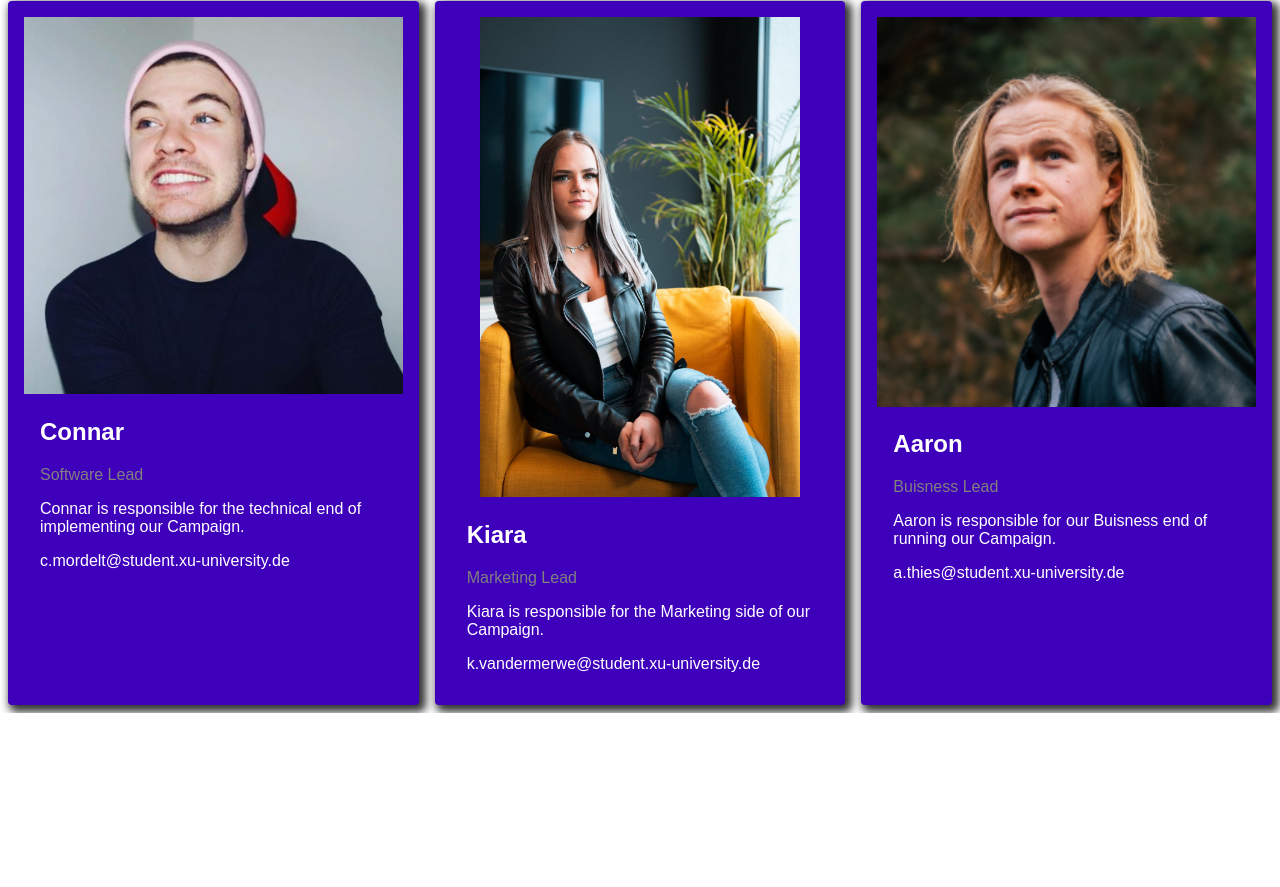
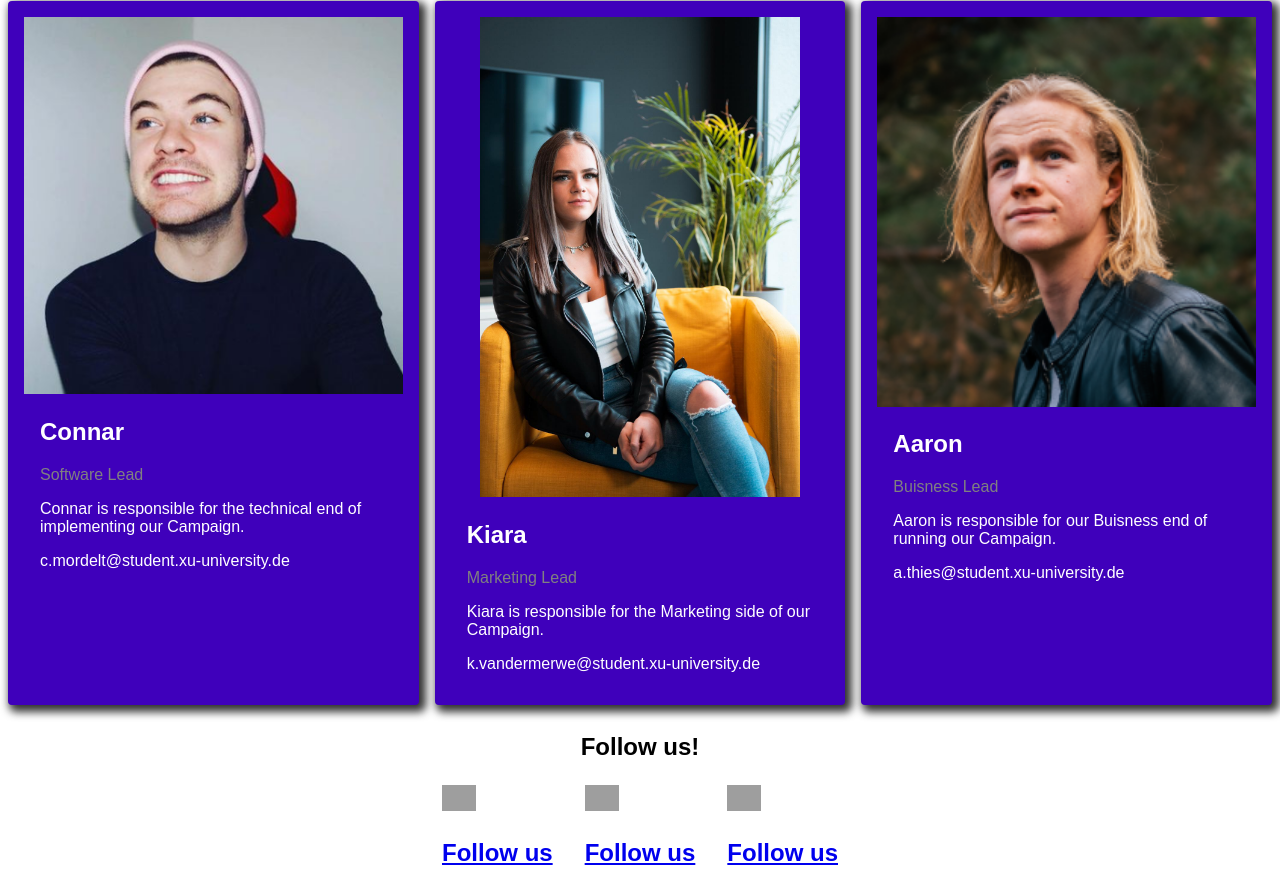
Before and after one commit to BruhElemt/CyberSecCampaign, a plain HTML site: page Us.html in a window 1280 px wide. Shown: the part 685-1572 px from the top of the page. Before the commit the page ends 1398 px from the top, so only its background shows below. Drawn offline with Linux system fonts and the light colour scheme; grey boxes are pictures that could not be loaded.

Commit message:
Update Us.html

```diff
--- a/Us.html
+++ b/Us.html
@@ -70,5 +70,26 @@
         </div>
       </div>
     </div>
+  <h2 style="text-align: center">Follow us!</h2>
+
+  <div class="row">
+    <div class="container">
+
+  <a href="https://twitter.com"><img width="34" height="34" src="https://th.bing.com/th/id/OIP.dUBCufR3AFqSuQ__dMEM5AHaHa?pid=ImgDet&rs=1" /></a>
+    <a href="https://twitter.com"><h2>Follow us</a>
+</div>
+
+<div class="container">
+
+  <a href="https://instagram.com"><img width="34" height="34" src="https://th.bing.com/th/id/R4af42c87858bf65a60f6632aaf366a2f?rik=G%2bxtEkxR3oICkA&riu=http%3a%2f%2fwww.oogazone.com%2fwp-content%2fuploads%2f2018%2f07%2fbest-15-instagram-library.jpg&ehk=gX6SFWqM5Z%2fdaqwpICtJOY%2fUYBxSvd1hHgNzPXK%2bDcA%3d&risl=&pid=ImgRaw" /></a>
+    <a href="https://instagram.com"><h2>Follow us</a>
+</div>
+
+<div class="container">
+
+  <a href="https://linkedin.com"><img width="34" height="34" src="https://sguru.org/wp-content/uploads/2018/02/linkedin-png-linkedin-icon-1600.png" /></a>
+    <a href="https://linkedin.com"><h2>Follow us</a>
+</div>
+    </div>
   </body>
 </html>
```
